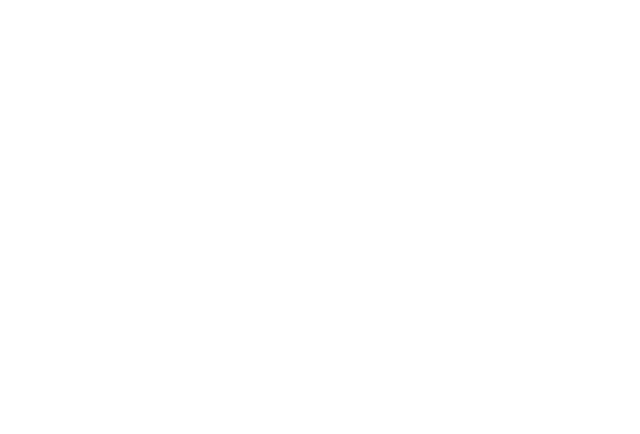
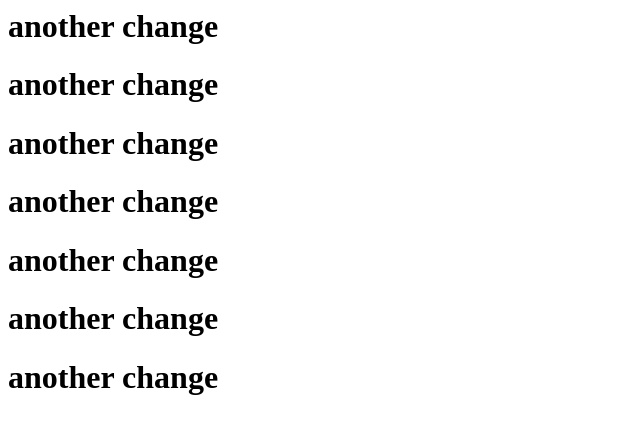
Before and after one commit to beingutsav/git-tutorial, a plain HTML site: page Index.html in a window 1280 px wide. Shown: the whole page, without its empty margins (0-640 px from the left). Drawn offline with Linux system fonts and the light colour scheme.

Commit message:
edited index file 2nd time

```diff
--- a/Index.html
+++ b/Index.html
@@ -1,2 +1,7 @@
-<html>
-</html>
+<h1>another change</h1>
+<h1>another change</h1>
+<h1>another change</h1>
+<h1>another change</h1>
+<h1>another change</h1>
+<h1>another change</h1>
+<h1>another change</h1>
```
